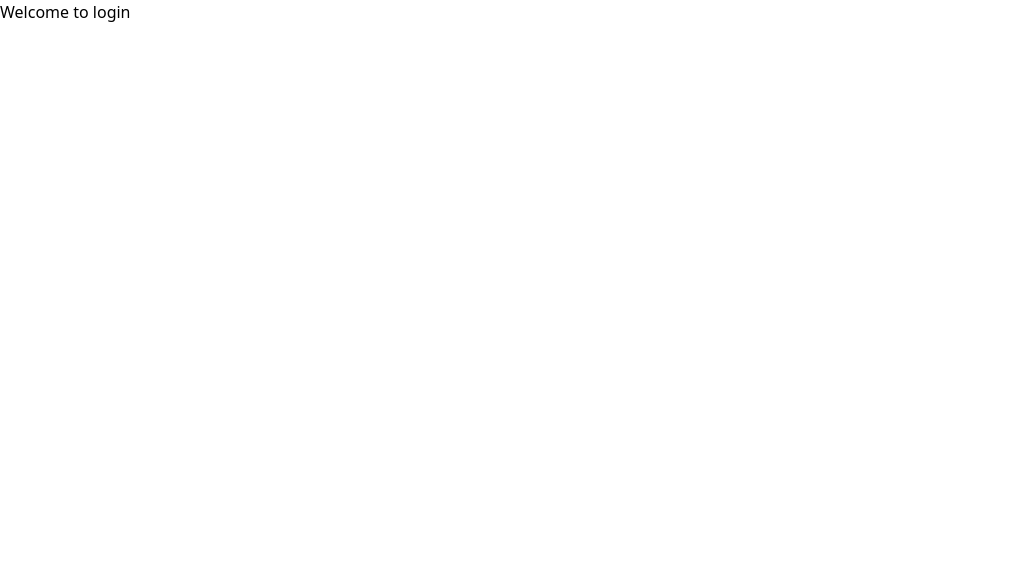
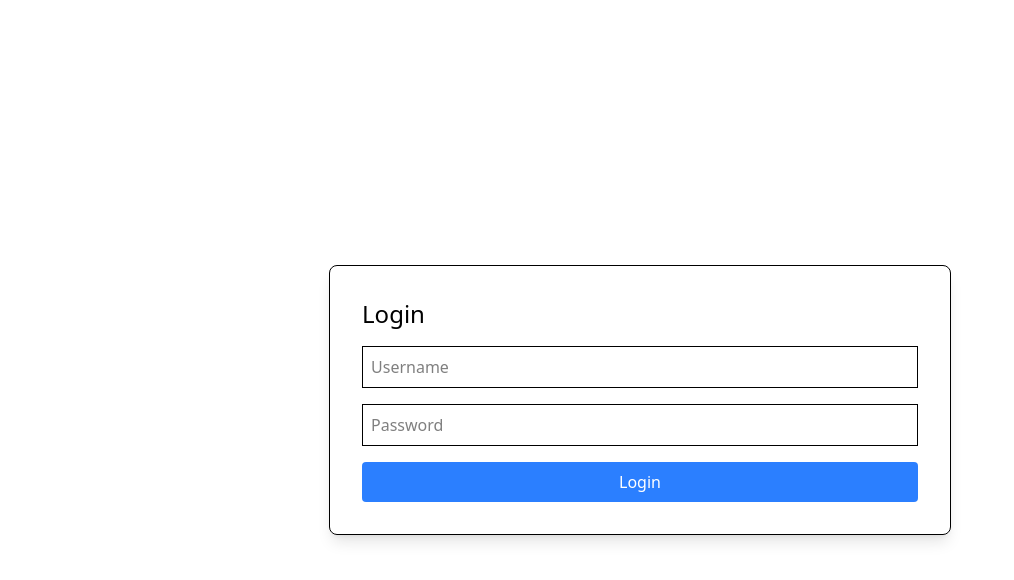
Before and after one commit to prabin-bagale/-E-Commerce-Seller-Dashboard, a React (Vite) app: page /login in a window 1280 px wide. Shown: the top 580 px of the page, without its empty margins (0-1014 px from the left). Built offline with nearby package versions, Linux system fonts and the light colour scheme.

Commit message:
add login component

```diff
--- a/src/pages/Login.jsx
+++ b/src/pages/Login.jsx
@@ -1,11 +1,40 @@
-import React from 'react'
+import React, { useState } from 'react';
+import { useAuth } from '../context/AuthContext';
 
 const Login = () => {
+  const [username, setUsername] = useState('');
+  const [password, setPassword] = useState('');
+  const { login } = useAuth();
+
+  const handleSubmit = (e) => {
+    e.preventDefault();
+    login(username, password);
+  };
+
   return (
-    <div>
-      Welcome to login
+    <div className="flex items-center justify-center h-screen">
+      <form onSubmit={handleSubmit} className="p-8 border rounded-lg shadow-lg">
+        <h2 className="text-2xl mb-4">Login</h2>
+        <input
+          type="text"
+          placeholder="Username"
+          value={username}
+          onChange={(e) => setUsername(e.target.value)}
+          className="border p-2 w-full mb-4"
+          required
+        />
+        <input
+          type="password"
+          placeholder="Password"
+          value={password}
+          onChange={(e) => setPassword(e.target.value)}
+          className="border p-2 w-full mb-4"
+          required
+        />
+        <button type="submit" className="bg-blue-500 text-white p-2 rounded w-full">Login</button>
+      </form>
     </div>
-  )
-}
+  );
+};
 
-export default Login
+export default Login;
```
